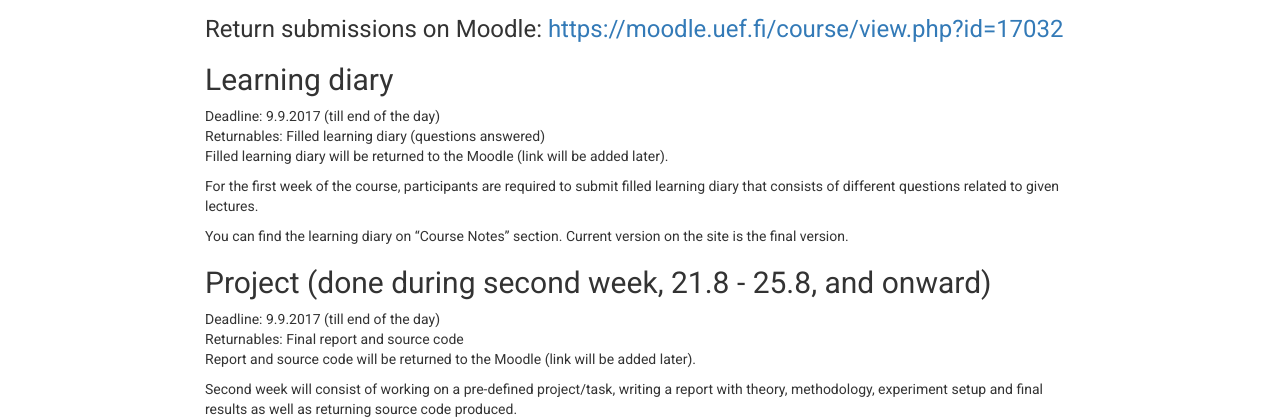
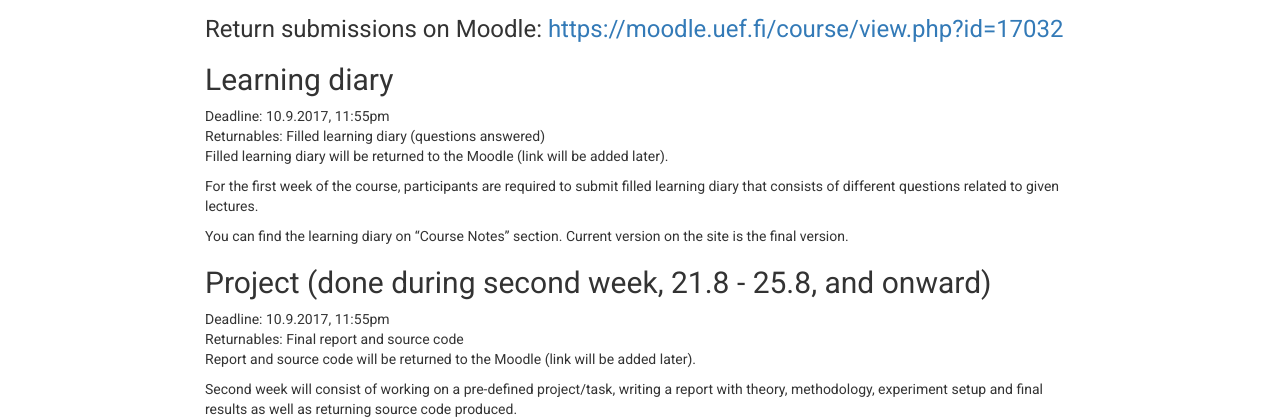
Before and after one commit to abrahamwoubie/Summer_School_RL, a Jekyll site: the page built from tasks.md, in a window 1280 px wide. Shown: the part 295-714 px from the top of the page. Built offline with Jekyll 4.4.1, drawn with Linux system fonts in a browser that asks for light colours; nearby versions of some CDN libraries.

Commit message:
Updated deadline again

```diff
--- a/tasks.md
+++ b/tasks.md
@@ -8,7 +8,7 @@ title: Tasks | MLABST'17
 ### Return submissions on Moodle: [https://moodle.uef.fi/course/view.php?id=17032](https://moodle.uef.fi/course/view.php?id=17032)
 
 ## Learning diary
-Deadline: 9.9.2017 (till end of the day)<br>
+Deadline: 10.9.2017, 11:55pm<br>
 Returnables: Filled learning diary (questions answered) <br>
 Filled learning diary will be returned to the Moodle (link will be added later).
 
@@ -19,7 +19,7 @@ You can find the learning diary on "Course Notes" section. Current version
 on the site is the final version.
 
 ## Project (done during second week, 21.8 - 25.8, and onward)
-Deadline: 9.9.2017 (till end of the day)<br>
+Deadline: 10.9.2017, 11:55pm<br>
 Returnables: Final report and source code <br>
 Report and source code will be returned to the Moodle (link will be added later).
 
```
